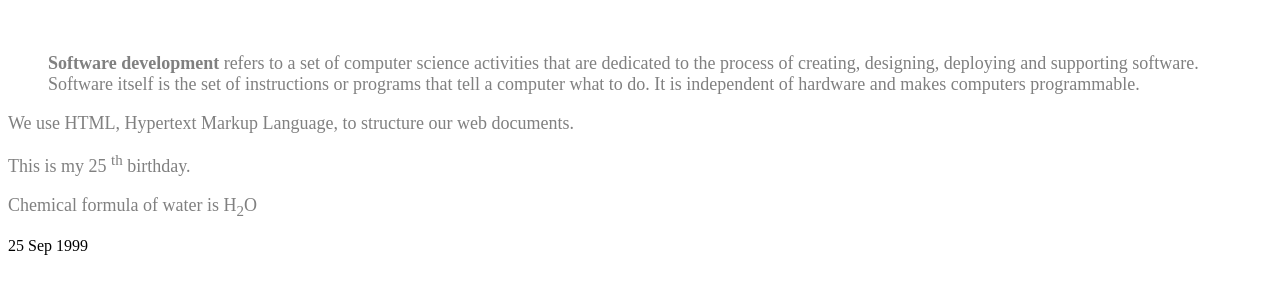
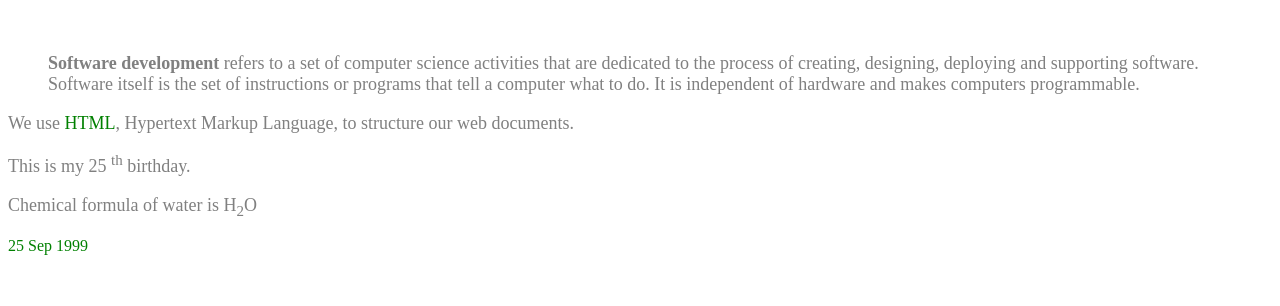
Before and after one commit to Anuja-Francis/Anuja-Training, a web app: file about.html in a window 1280 px wide. Shown: the part 166-472 px from the top of the page. Run offline with its HTML, style and script files only (its server is not run), Linux system fonts and the light colour scheme.

Commit message:
add existing file

```diff
--- a/assets/css/style.css
+++ b/assets/css/style.css
@@ -48,3 +48,6 @@ span{
     color: purple;
     font-weight: bold;
 }
+abbr, time {
+    color: green;
+  }
```
